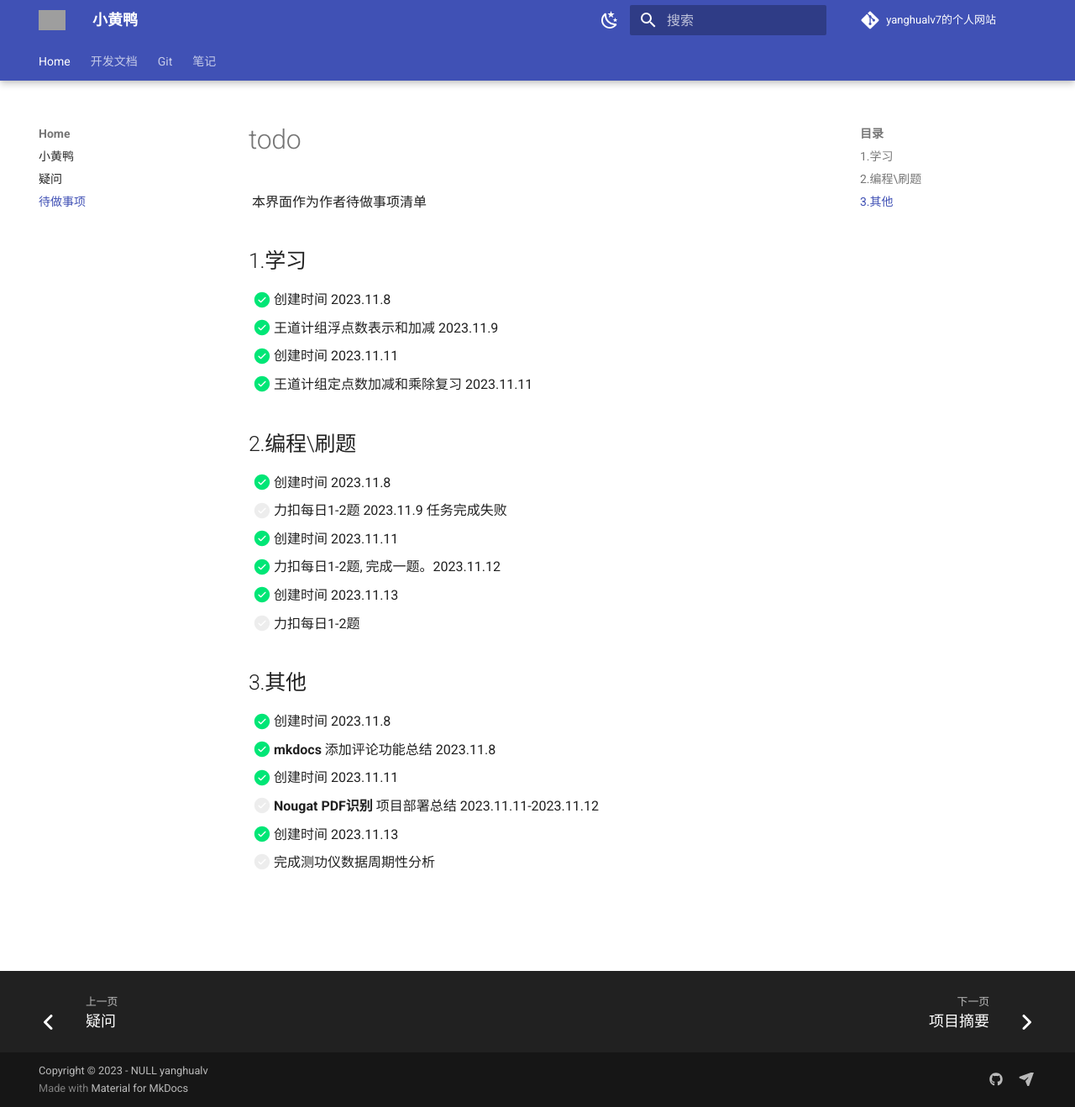
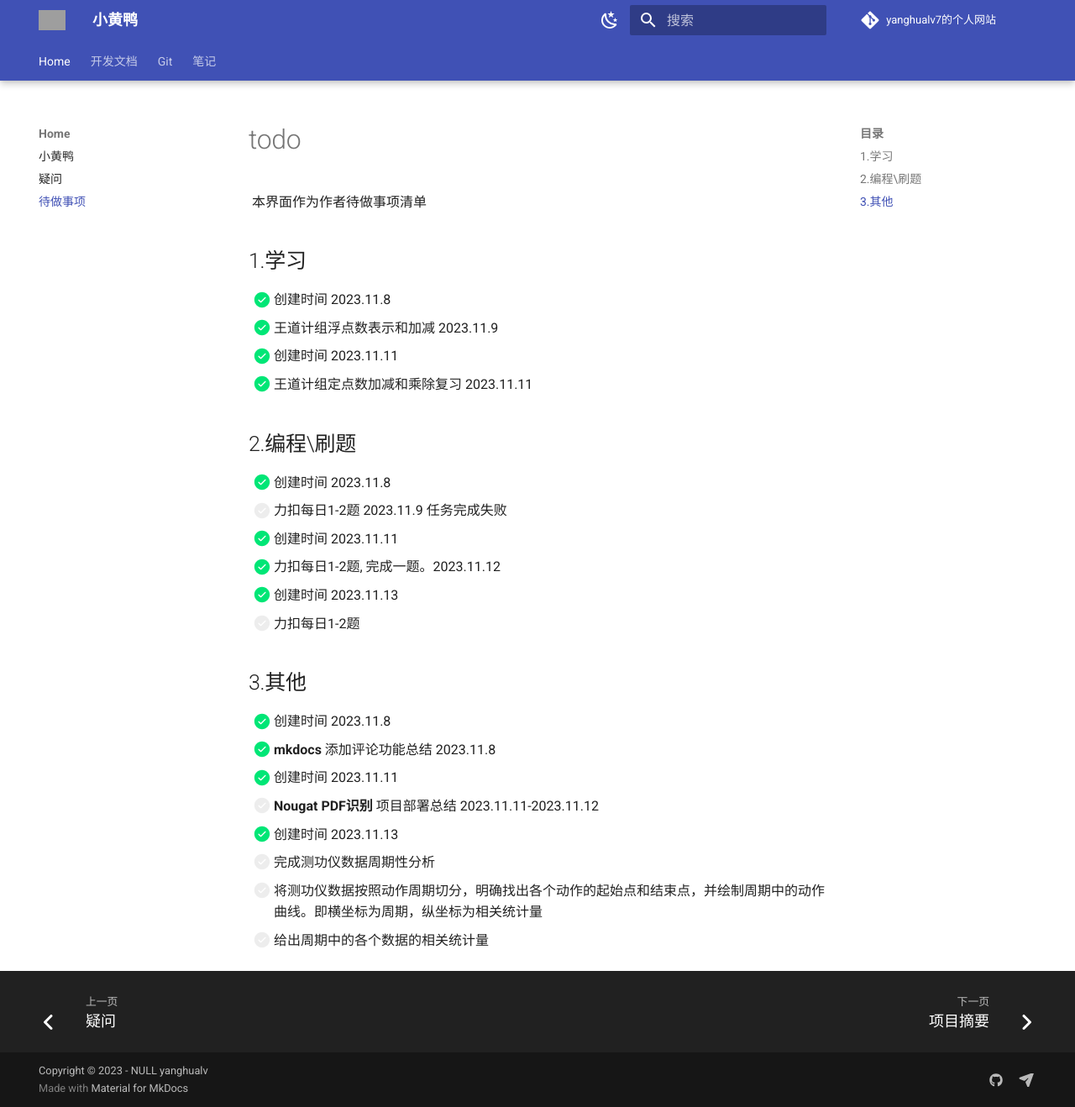
Before and after one commit to yanghualv7/yanghualv7.github.io, an MkDocs documentation site: the page built from docs/Home/todo.md, in a window 1280 px wide and 1318 px high. Shown: the whole window at 84% size. Built offline with MkDocs 1.6.1 and Material for MkDocs 9.7.7, drawn with Linux system fonts in a browser that asks for light colours; nearby versions of some CDN libraries; comment, search, counter and statistics services are not loaded; grey boxes are pictures that could not be loaded.

Commit message:
+新增项目计划

```diff
--- a/docs/Home/todo.md
+++ b/docs/Home/todo.md
@@ -34,3 +34,5 @@
 
 - [x] 创建时间 2023.11.13
 - [ ] 完成测功仪数据周期性分析
+- [ ] 将测功仪数据按照动作周期切分，明确找出各个动作的起始点和结束点，并绘制周期中的动作曲线。即横坐标为周期，纵坐标为相关统计量
+- [ ] 给出周期中的各个数据的相关统计量
```
